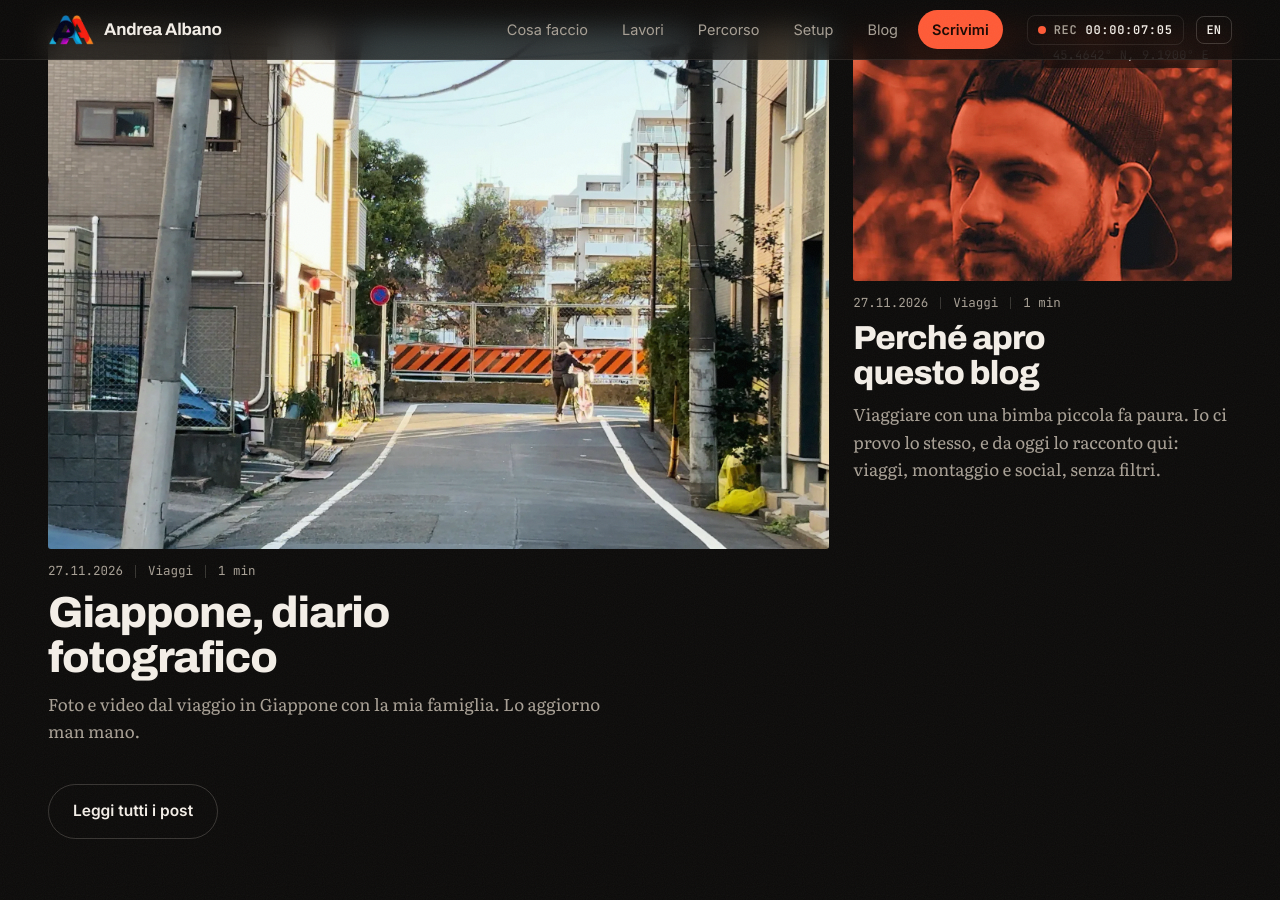
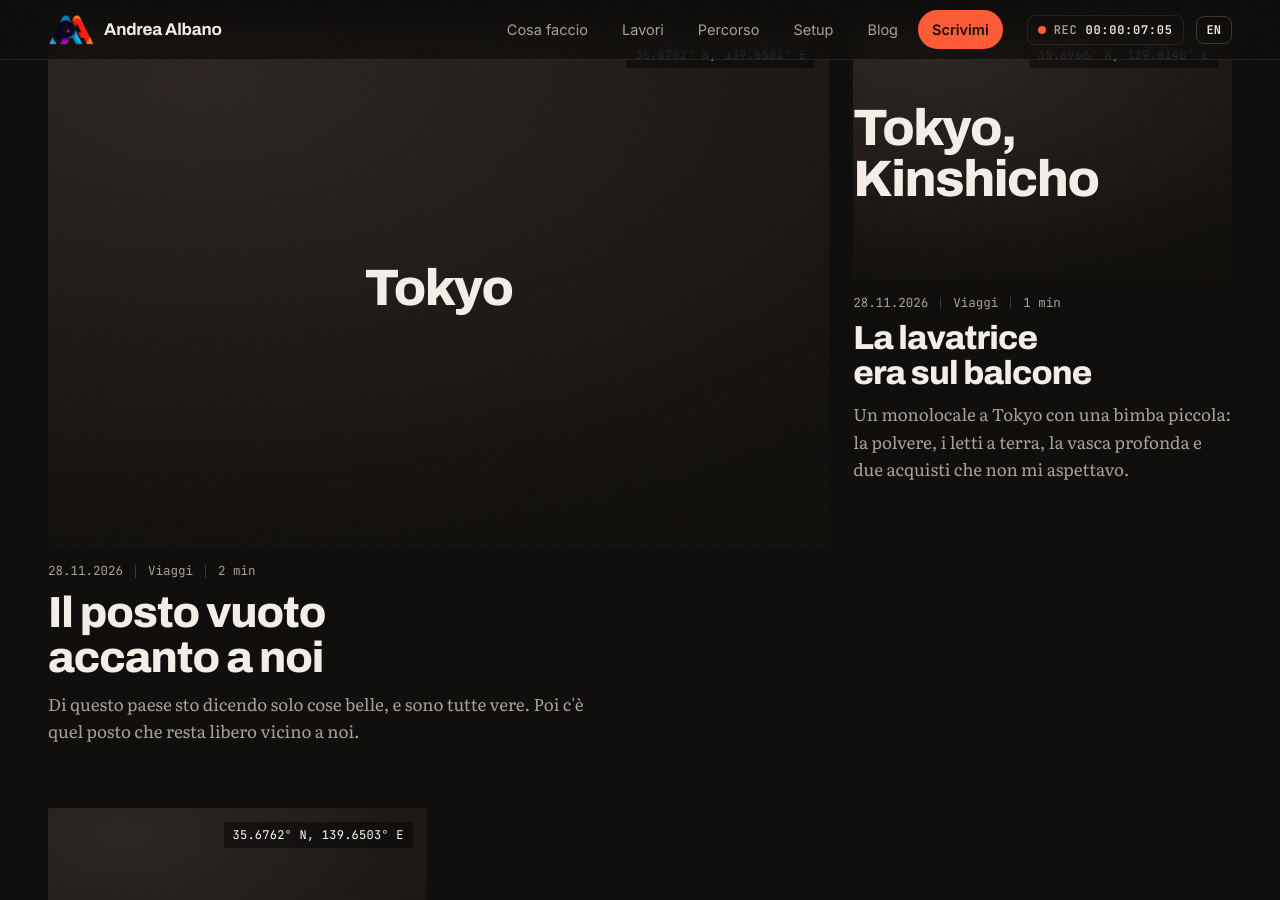
Before and after one commit to TKWAndre/Andrea-Albano-Portfolio, a Jekyll site: the page built from index.html, in a window 1280 px wide and 900 px high, scrolled down 5168 px. Built offline with Jekyll 4.4.1, drawn with Linux system fonts in a browser that asks for light colours; part of the change alters nothing that is shown; some of the changed text lies outside the part shown.

Commit message:
Aggiungi tre racconti dal Giappone al blog
Tre post nella categoria Viaggi, scritti con i fatti raccontati da Andrea:
il signore dei manga, la lavatrice sul balcone, il posto vuoto accanto a noi.
Corregge anche una frase del post di lancio (il viaggio è il primo in tre,
non il primo in assoluto).

Co-Authored-By: Claude Fable 5.2 <noreply@anthropic.com>
Claude-Session: https://claude.ai/code/session_013tdx4obHYJAourddecH9vE

```diff
--- a/_posts/2026-11-27-perche-apro-questo-blog.md
+++ b/_posts/2026-11-27-perche-apro-questo-blog.md
@@ -14,7 +14,7 @@ Adesso lo tiro fuori. Questo blog è il posto dove lo faccio sul serio.
 
 ## Di cosa parlo
 
-Prima di tutto di **viaggi in famiglia**. Scrivo per chi sogna di partire ma ha paura di farlo con i figli piccoli. Ce l'avevo anch'io, quella paura. Il primo grande viaggio l'abbiamo fatto in Giappone, con una bimba di 16 mesi.
+Prima di tutto di **viaggi in famiglia**. Scrivo per chi sogna di partire ma ha paura di farlo con i figli piccoli. Ce l'avevo anch'io, quella paura. Il primo grande viaggio in tre l'abbiamo fatto in Giappone, con una bimba di 16 mesi.
 
 Poi di **video editing**: come monto i miei video, cosa uso, cosa sbaglio. Monto in DaVinci Resolve su un Mac mini, giro con un iPhone 15, una Olympus e un microfono DJI.
 
--- /dev/null
+++ b/_posts/2026-11-28-il-posto-vuoto-accanto-a-noi.md
@@ -0,0 +1,26 @@
+---
+title: "Il posto vuoto accanto a noi"
+descrizione: "Di questo paese sto dicendo solo cose belle, e sono tutte vere. Poi c'è quel posto che resta libero vicino a noi."
+categoria: viaggi
+luogo: Tokyo
+coordinate: "35.6762° N, 139.6503° E"
+date: 2026-11-28 15:00 +0900
+---
+
+Oggi in treno il posto accanto a noi è rimasto vuoto.
+
+Non era l'unico libero, ma era il più comodo. Chi saliva lo vedeva, guardava noi e andava a sedersi altrove, in un posto peggiore. È già successo altre volte in questi giorni. Oggi ce ne siamo accorti tutti e due nello stesso momento.
+
+Lo racconto perché di questo paese sto dicendo solo cose belle, e sono tutte vere. È la seconda volta che veniamo in Giappone. La prima era la luna di miele, due anni fa, e allora non c'era la bambina e io guardavo cose diverse. Questa volta siamo tornati in tre, abbiamo prenotato tutto da soli, e dal primo momento ho pensato la stessa cosa dell'altra volta: io qui ci vivrei. Per l'ordine, per l'educazione, per il rispetto delle regole, per una cortesia che da noi sembra un ricordo. Dell'Italia, dopo cinque giorni, non mi manca niente.
+
+Poi c'è quel posto vuoto.
+
+Non so cosa significhi. Può essere diffidenza verso lo straniero. Può essere riguardo: non disturbare una famiglia con una bambina piccola, lasciarle spazio. Può essere timidezza, la paura di doverci parlare in una lingua che non si conosce. Le stesse persone che non si siedono vicino a noi rispondono tutte quando mia figlia le saluta, e sorridono. Quindi non è freddezza. È una distanza, gentile e precisa, e io non ho ancora gli strumenti per leggerla.
+
+Stamattina ne ho avuto la prova in piccolo. Ho ordinato due caramel macchiato caldi, in inglese, convinto di essermi spiegato bene. Me ne è arrivato uno solo, e d'avena: "hot" era diventato "oat". Abbiamo sistemato tutto ridendo, la ragazza al banco e io. Però se inciampo su un caffè, figuriamoci su tutto il resto.
+
+Se mi chiedono il difetto vero di questo posto, uno solo, è questo: parlare con naturalezza con chi ci vive è difficile. Sono riservati, e io arrivo senza le parole. Da turista quasi non te ne accorgi, perché ti basta essere servito bene, e qui lo sei sempre. Viverci è un'altra faccenda. Si può stare anni in un paese educatissimo e restare seduti accanto a un posto vuoto.
+
+Non mi fa cambiare idea. Mi fa capire dove sta il lavoro da fare. Il rispetto qui lo trovi già pronto, appena scendi dall'aereo. La vicinanza no, quella te la devi guadagnare, e passa quasi tutta dalla lingua.
+
+Intanto, ogni mattina a un certo punto mia figlia decide che del passeggino ne ha abbastanza. Vuole stare in braccio, e in braccio a me si addormenta. La casa dove stiamo non ha l'ascensore, quindi la porto su per le scale insieme a tutto il resto. Lei qui un posto accanto a qualcuno ce l'ha sempre.
--- /dev/null
+++ b/_posts/2026-11-28-il-signore-dei-manga.md
@@ -0,0 +1,42 @@
+---
+title: "Il signore dei manga e le parole che non avevo"
+descrizione: "A Tokyo si può mangiare per due settimane senza dire una parola. Poi entri nel locale di un signore molto anziano, e ti accorgi di cosa ti manca."
+categoria: viaggi
+luogo: Tokyo
+coordinate: "35.6762° N, 139.6503° E"
+date: 2026-11-28 10:00 +0900
+---
+
+A Tokyo si può mangiare per due settimane senza dire una parola.
+
+L'ho scoperto il primo giorno. Ti siedi, inquadri un codice con il telefono oppure prendi il tablet che trovi sul tavolo, scegli dalle foto, confermi. Il piatto arriva. Nessuno ti chiede niente e tu non devi chiedere niente a nessuno. Per uno come me, che di giapponese sa dire grazie e poco altro, è una salvezza.
+
+Poi siamo entrati in un posto piccolissimo.
+
+Lo gestiva un signore molto anziano, da solo. Alle pareti c'erano scaffali pieni di manga, e tra quelli le prime edizioni di Dragon Ball, quelle che da ragazzino avrei guardato con la bocca aperta. Ci ha accolti come si accoglie qualcuno che si aspettava. Quando ci ha portato i piatti e i bicchieri tremava moltissimo, e li ha portati lo stesso, uno alla volta, fino al tavolo. Il cibo era buonissimo.
+
+Lì il tablet non c'era. Il menù era sulla parete, fatto di immagini, e ho ordinato nel modo più antico che esista: indicando con il dito.
+
+Ha funzionato. Quello che non ha funzionato è venuto dopo, a piatto finito. Avrei voluto dirgli che era tutto buonissimo. Che il suo locale era stata una scoperta assolutamente incredibile. Sono due frasi semplici, le direbbe un bambino, e io non le avevo.
+
+È stato il momento in cui ho capito che in Giappone la tecnologia ti permette di cavartela, ma ti lascia fuori dalla parte migliore.
+
+Il resto del viaggio è andato in un modo che non mi aspettavo. Eravamo partiti con una bimba di poco più di un anno e la paura di essere gli unici matti in giro con un passeggino. Tokyo è piena di passeggini. È piena di bambini, e vederli ovunque è una delle cose più belle di questa città. La nostra saluta chiunque, ovunque, e qui tutti le rispondono. Nessuno la ignora, nessuno manca di rispetto. Fa piacere in un modo che non so spiegare bene.
+
+Lei comunica con tutti senza sapere una parola. Io, che di parole in italiano ne ho fin troppe, sto zitto.
+
+Ogni tanto, di pomeriggio, esco da solo. Cammino senza una meta e guardo le scritte: insegne, cartelli, avvisi sulle porte. Non ne capisco una. Mi succede una cosa che conosco bene, perché mi è già successa altre volte: invece di sentirmi escluso, mi viene voglia di entrarci.
+
+Mi è capitato davanti al primo programma di montaggio, quando non sapevo nemmeno tagliare una clip. Mi è capitato quando ho deciso di costruirmi un sito da zero. Non ho una laurea, ho un diploma tecnico e anni passati a risolvere i problemi degli altri al telefono. Tutto il resto l'ho imparato mettendomi lì, sbagliando e rifacendo.
+
+Non sempre è finita bene. Ho aperto un negozio online di abbigliamento ed è stata una delusione. È iniziato tutto a marzo e lo chiuderò prima che finisca l'anno. Lo dico senza girarci intorno, perché è anche la cosa che mi ha insegnato di più. Ho capito come funzionano davvero le cose quando nessuno ti conosce e nessuno ti deve niente. Quella lezione non l'avrei imparata in nessun corso.
+
+Quindi so come si fa. Si parte da non saper fare niente e ci si mette.
+
+Il giapponese lo imparo. Comincio dai due alfabeti di base, poi mezz'ora ogni mattina per tutto il tempo che serve. Chi ci è passato parla di anni. Gli anni passano comunque, tanto vale arrivarci sapendo leggere un menu.
+
+C'è anche un'altra cosa che mi porto a casa da qui. Da bambino volevo fare i video, raccontare quello che vedevo. È un desiderio che non mi è mai passato e che ho sempre rimandato, per paura di provarci e scoprire che non interessa a nessuno. In questi giorni ho visto mia figlia salutare degli sconosciuti senza chiedersi se avrebbero risposto. Hanno risposto tutti.
+
+In quel locale non credo che tornerò. Il signore è molto anziano, e quando saprò abbastanza giapponese da dirgli quelle due frasi è probabile che la serranda sia già abbassata. Spero di sbagliarmi, ma ne dubito.
+
+È per questo che comincio adesso. Quel grazie detto bene l'ho perso. Il prossimo no.
--- /dev/null
+++ b/_posts/2026-11-28-la-lavatrice-era-sul-balcone.md
@@ -0,0 +1,30 @@
+---
+title: "La lavatrice era sul balcone"
+descrizione: "Un monolocale a Tokyo con una bimba piccola: la polvere, i letti a terra, la vasca profonda e due acquisti che non mi aspettavo."
+categoria: viaggi
+luogo: Tokyo, Kinshicho
+coordinate: "35.6966° N, 139.8140° E"
+date: 2026-11-28 12:00 +0900
+---
+
+Per qualche giorno abbiamo creduto seriamente di aver prenotato una casa senza lavatrice.
+
+Con una bambina piccola non è un dettaglio. L'annuncio diceva che c'era, noi l'abbiamo cercata ovunque e non saltava fuori. Poi qualcuno ha aperto la porta del balcone. Era lì fuori, all'aperto, tranquilla, come se fosse il posto più normale del mondo per una lavatrice. Gli stendini invece non li abbiamo trovati nemmeno sul balcone, perché non ci sono proprio.
+
+Avevamo prenotato online un monolocale a Kinshicho, una zona di Tokyo comoda e ben collegata. Dalle foto sembrava perfetto: pulito, luminoso, servito bene. Che fosse piccolo lo sapevamo, è Tokyo. Che fosse pieno di polvere no. Lo dico perché chi parte con dei figli vuole sapere la verità e non la versione da cartolina: le foto degli annunci raccontano una casa appena sistemata, tu trovi quella di tutti i giorni.
+
+I letti sono quelli giapponesi, quindi si dorme a terra. Sono belli grandi, secondo l'annuncio ci stanno anche quattro persone. In un monolocale, quattro persone, mi sembra una stima ottimista.
+
+Poi ci sono le due cose che mi hanno fatto perdonare tutto il resto.
+
+La prima è la vasca. A vederla sembra minuscola, e viene da chiedersi cosa ci si possa fare. È profonda. Ti siedi e l'acqua calda ti arriva dove in Italia non arriva mai, e dopo una giornata a camminare un bagno così si fa molto volentieri.
+
+La seconda è la tavoletta del water riscaldata. Ne avevo sentito parlare come tutti, pensavo fosse una curiosità da raccontare al ritorno. È una goduria. Non ho altro da aggiungere.
+
+Fuori di casa le sorprese sono continuate. Ci siamo innamorati dell'omurice, un piatto che si vede soprattutto negli anime per bambini e che non pensavo esistesse davvero così, uguale. Mia moglie ha assaggiato l'anguilla per la prima volta nella vita e le è piaciuta moltissimo. Nostra figlia ha ricevuto un sacco di giochini, e tra questi c'è Anpanman, un eroe locale carinissimo che qui conoscono tutti i bambini. Le ho preso anche un libricino con cui può giocare.
+
+Abbiamo comprato tante cose. Io, nello specifico, ne ho comprate due che non avrei mai immaginato di portarmi a casa dal Giappone. Non una spada, non un modellino, non un gadget.
+
+Due pigiami. Uno grigio e uno blu.
+
+Sto invecchiando.
```
